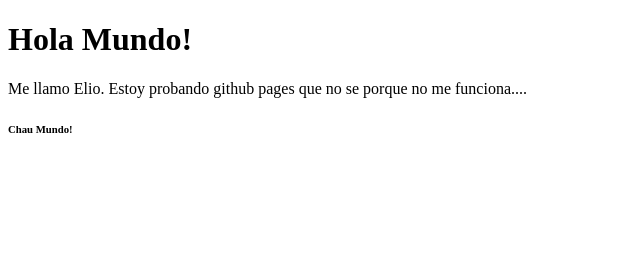
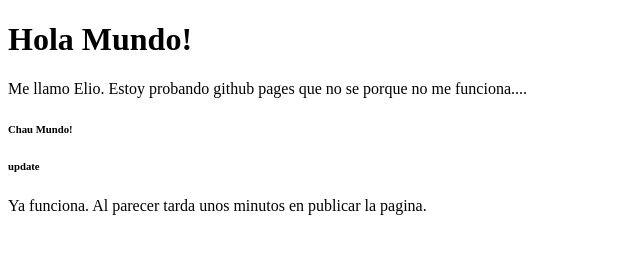
Before and after one commit to elioflo/web, a plain HTML site: page index.html in a window 1280 px wide. Shown: the whole page, without its empty margins (0-640 px from the left). Drawn offline with Linux system fonts and the light colour scheme.

Commit message:
Cualquier cosa

```diff
--- a/index.html
+++ b/index.html
@@ -10,5 +10,7 @@
     <h1>Hola Mundo!</h1>
     <p>Me llamo Elio. Estoy probando github pages que no se porque no me funciona....</p>
     <h6>Chau Mundo!</h6>
+    <h6>update</h6>
+    <p>Ya funciona. Al parecer tarda unos minutos en publicar la pagina.</p>
 </body>
 </html>
```
